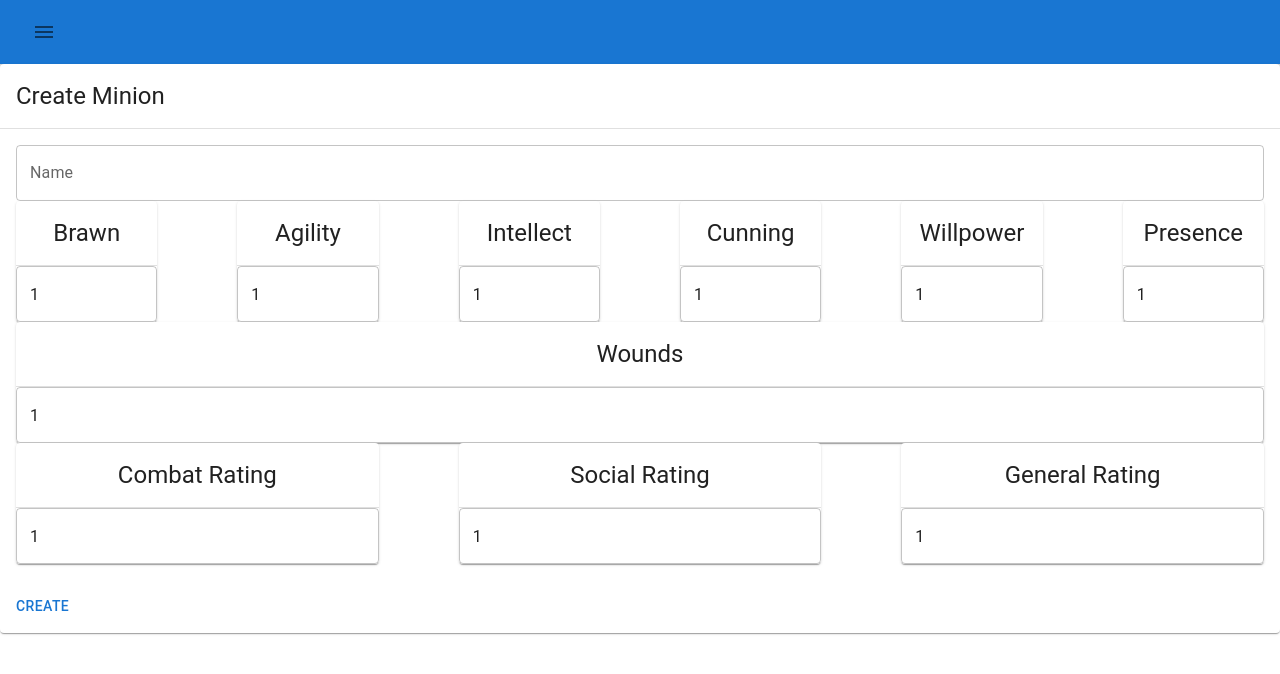
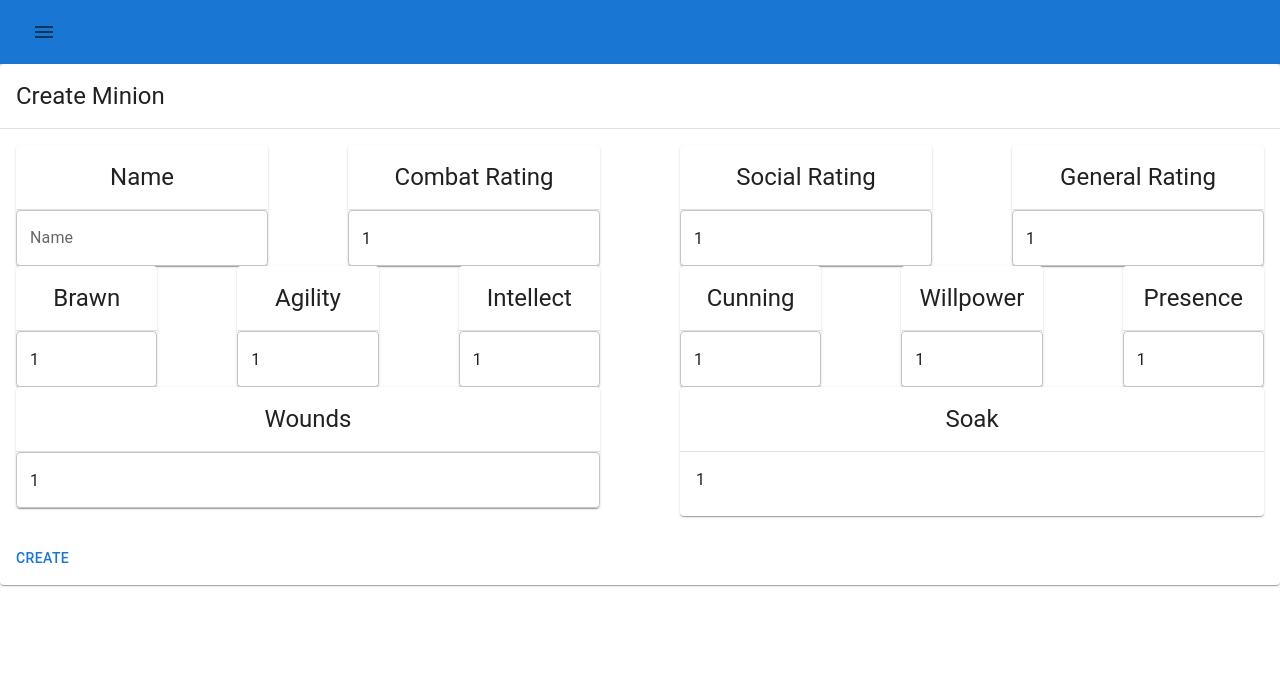
Before and after one commit to genraven1/genesys, a React (Create React App) app: page /npcs/minions/new in a window 1280 px wide. Shown: the top 674 px of the page. Built offline with nearby package versions, Linux system fonts and the light colour scheme.

Commit message:
update soak box

```diff
--- /dev/null
+++ b/src/components/npc/SoakBox.tsx
@@ -0,0 +1,20 @@
+import { Grid, Card, CardHeader, Divider, TextField, CardContent, Typography, ratingClasses } from "@mui/material";
+
+export interface SoakBoxProps {
+    soak: number,
+}
+
+export function SoakBox(props: SoakBoxProps): JSX.Element {
+    const { soak } = props;
+    return (
+        <Grid item xs>
+            <Card>
+                <CardHeader title={'Soak'} style={{ textAlign: 'center' }} />
+                <Divider />
+                <CardContent>
+                    <Typography>{soak}</Typography>
+                </CardContent>
+            </Card>
+        </Grid>
+    )
+}
--- a/src/components/npc/minion/CreateMinion.tsx
+++ b/src/components/npc/minion/CreateMinion.tsx
@@ -7,6 +7,7 @@ import Minion, { DefaultMinion } from "../../../models/Minion";
 import { Rating, RatingType } from "../../../models/NonPlayerCharacter";
 import { CharacteristicBox } from "../CharacteristicBox";
 import { RatingBox } from "../RatingBox";
+import { SoakBox } from "../SoakBox";
 import { CreateWoundsBox } from "../WoundsBox";
 
 interface Props {
@@ -33,6 +34,7 @@ export default function CreateMinion(props: Props) {
             ...prev_state,
             [name]: value,
         }));
+        updateSoak(minion);
     }
 
     const handleTextChange: ChangeEventHandler<HTMLInputElement> = (event) => {
@@ -53,6 +55,8 @@ export default function CreateMinion(props: Props) {
             ...prev_state,
             characteristics: characteristicList,
         }));
+
+        updateSoak(minion);
     }
 
     const updateMinionWounds = (wounds: Wounds) => {
@@ -83,7 +87,13 @@ export default function CreateMinion(props: Props) {
                 }));
                 break;
         }
+    }
 
+    const updateSoak = (minion: Minion) => {
+        setMinion((prev_state) => ({
+            ...prev_state,
+            soak: minion.characteristics[0].currentValue,
+        }));
     }
 
     return (
@@ -93,7 +103,19 @@ export default function CreateMinion(props: Props) {
             <form onSubmit={handleSubmit}>
                 <CardContent>
                     <Grid container justifyContent={'center'}>
-                        <TextField name='name' label='Name' value={minion.name ?? ''} onBlur={handleBlur} onChange={handleTextChange} fullWidth />
+                        <Grid container spacing={10}>
+                            <Grid item xs>
+                                <Card>
+                                    <CardHeader title={'Name'} style={{ textAlign: 'center' }} />
+                                    <Divider />
+                                    <TextField name='name' label='Name' value={minion.name ?? ''} onBlur={handleBlur} onChange={handleTextChange} fullWidth />
+                                </Card>
+                            </Grid>
+                            <RatingBox updatedRating={minion.combatRating} onRatingUpdate={updateMinionRatings} />
+                            <RatingBox updatedRating={minion.socialRating} onRatingUpdate={updateMinionRatings} />
+                            <RatingBox updatedRating={minion.generalRating} onRatingUpdate={updateMinionRatings} />
+                        </Grid>
+                        <Divider />
                         <Grid container spacing={10}>
                             <CharacteristicBox newCharacteristic={minion.characteristics[0]} type={CharacteristicType.Brawn} onCharacteristicUpdate={updateMinionCharacteristic} />
                             <CharacteristicBox newCharacteristic={minion.characteristics[1]} type={CharacteristicType.Agility} onCharacteristicUpdate={updateMinionCharacteristic} />
@@ -102,11 +124,10 @@ export default function CreateMinion(props: Props) {
                             <CharacteristicBox newCharacteristic={minion.characteristics[4]} type={CharacteristicType.Willpower} onCharacteristicUpdate={updateMinionCharacteristic} />
                             <CharacteristicBox newCharacteristic={minion.characteristics[5]} type={CharacteristicType.Presence} onCharacteristicUpdate={updateMinionCharacteristic} />
                         </Grid>
-                        <CreateWoundsBox newWounds={minion.wounds} onWoundsUpdate={updateMinionWounds} />
+                        <Divider />
                         <Grid container spacing={10}>
-                            <RatingBox updatedRating={minion.combatRating} onRatingUpdate={updateMinionRatings} />
-                            <RatingBox updatedRating={minion.socialRating} onRatingUpdate={updateMinionRatings} />
-                            <RatingBox updatedRating={minion.generalRating} onRatingUpdate={updateMinionRatings} />
+                            <CreateWoundsBox newWounds={minion.wounds} onWoundsUpdate={updateMinionWounds} />
+                            <SoakBox soak={minion.soak} />
                         </Grid>
                     </Grid>
                 </CardContent>
```
